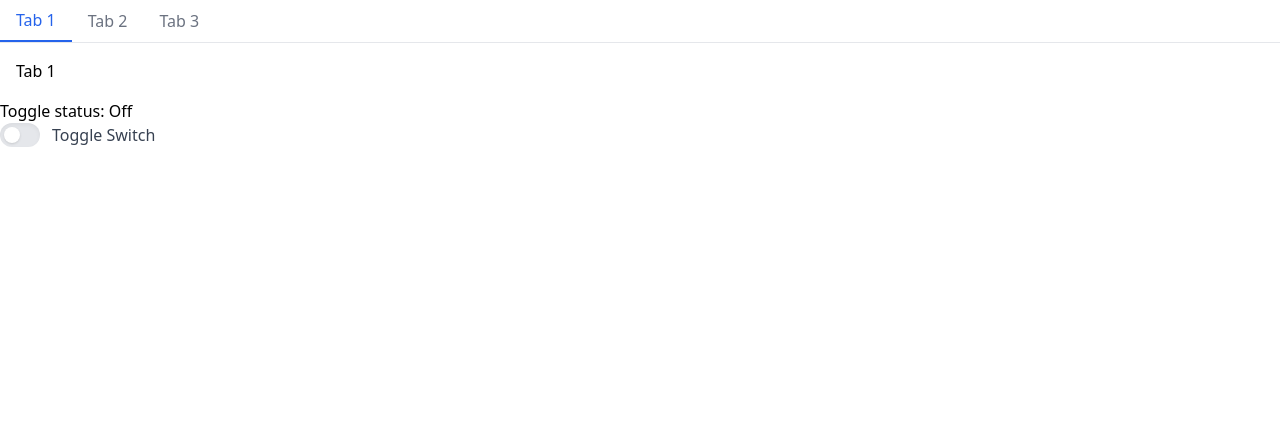
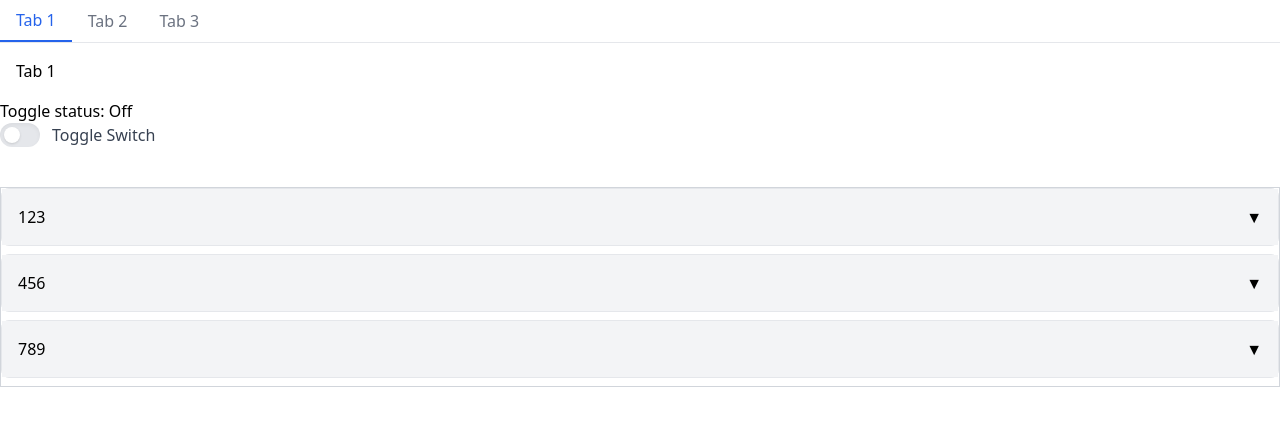
Before and after one commit to backas36/react-ts-starter, a React (Vite) app: page /compound-component-01 in a window 1280 px wide. Shown: the top 426 px of the page. Built offline with nearby package versions, Linux system fonts and the light colour scheme.

Commit message:
feat: pratice compound component - accordion

```diff
--- /dev/null
+++ b/src/components/accordion/Accordion.tsx
@@ -0,0 +1,77 @@
+import clsx, { ClassValue } from "clsx";
+import { createContext, ReactNode, useCallback, useContext, useMemo, useState } from "react";
+
+interface IAccordionCtx {
+    activeItems: number[];
+    onClick: (idx: number) => void;
+}
+
+const AccordionContext = createContext<IAccordionCtx | undefined>(undefined);
+
+const Accordion = ({
+    children,
+    customTClass,
+    multipleMode = false,
+}: {
+    children: ReactNode;
+    customTClass?: ClassValue;
+    multipleMode?: boolean;
+}) => {
+    const [activeItems, setActiveItems] = useState<number[]>([]);
+    const onClick = useCallback(
+        (idx: number) => {
+            setActiveItems((prevItems) => {
+                if (prevItems.includes(idx)) {
+                    return multipleMode ? prevItems.filter((index) => index !== idx) : [];
+                }
+                return multipleMode ? [...prevItems, idx] : [idx];
+            });
+        },
+        [multipleMode]
+    );
+
+    const value = useMemo(() => ({ activeItems, onClick }), [activeItems, onClick]);
+    return (
+        <AccordionContext.Provider value={value}>
+            <div className={clsx("border border-gray-300", customTClass)}>{children}</div>
+        </AccordionContext.Provider>
+    );
+};
+
+const useAccordionContext = () => {
+    const context = useContext(AccordionContext);
+    if (!context) {
+        throw new Error(`cannot be rendered outside the Accordion component`);
+    }
+    return context;
+};
+
+const Item = ({ children }: { children: ReactNode }) => {
+    return <div className='mb-2 rounded-lg border border-gray-200'>{children}</div>;
+};
+
+const Title = ({ children, idx }: { children: ReactNode; idx: number }) => {
+    const { onClick, activeItems } = useAccordionContext();
+    const isActive = activeItems.includes(idx);
+
+    return (
+        <button
+            className='flex w-full items-center justify-between bg-gray-100 p-4 text-left hover:bg-gray-200 focus:outline-none'
+            onClick={() => onClick(idx)}
+        >
+            <span className='font-medium'>{children}</span>
+            <span className={`transform transition-transform duration-200 ${isActive ? "rotate-180" : ""}`}>▼</span>
+        </button>
+    );
+};
+const Content = ({ children, idx }: { children: ReactNode; idx: number }) => {
+    const { activeItems } = useAccordionContext();
+
+    return activeItems?.includes(idx) && <div className='bg-white p-4'>{children}</div>;
+};
+
+Accordion.Item = Item;
+Accordion.Title = Title;
+Accordion.Content = Content;
+
+export default Accordion;
--- a/src/page/compound/CompoundComponent01Page.tsx
+++ b/src/page/compound/CompoundComponent01Page.tsx
@@ -1,6 +1,36 @@
+import Accordion from "@/components/accordion/Accordion";
 import CompoundSwitch from "@/components/switch/CompoundSwitch";
 import BasicTabs from "@/components/tab/BasicTabs";
 
+const accordionData = [
+    {
+        title: "123",
+        content: (
+            <p>
+                Lorem ipsum dolor sit amet consectetur, adipisicing elit. Mollitia iure voluptatem aperiam blanditiis
+                perferendis eum consequatur repellat repellendus officia est.
+            </p>
+        ),
+    },
+    {
+        title: "456",
+        content: (
+            <p>
+                Lorem ipsum dolor sit amet consectetur, adipisicing elit. Mollitia iure voluptatem aperiam blanditiis
+                perferendis eum consequatur repellat repellendus officia est.
+            </p>
+        ),
+    },
+    {
+        title: "789",
+        content: (
+            <p>
+                Lorem ipsum dolor sit amet consectetur, adipisicing elit. Mollitia iure voluptatem aperiam blanditiis
+                perferendis eum consequatur repellat repellendus officia est.
+            </p>
+        ),
+    },
+];
 const CompoundComponent01Page = () => {
     const onToggle = (isOn: boolean) => {
         console.log("isOn", isOn);
@@ -25,6 +55,18 @@ const CompoundComponent01Page = () => {
                     <CompoundSwitch.Button />
                 </div>
             </CompoundSwitch>
+            <div className='mt-10'>
+                <Accordion multipleMode>
+                    {accordionData.map((row, idx) => {
+                        return (
+                            <Accordion.Item key={idx}>
+                                <Accordion.Title idx={idx}>{row.title}</Accordion.Title>
+                                <Accordion.Content idx={idx}>{row.content}</Accordion.Content>
+                            </Accordion.Item>
+                        );
+                    })}
+                </Accordion>
+            </div>
         </div>
     );
 };
```
